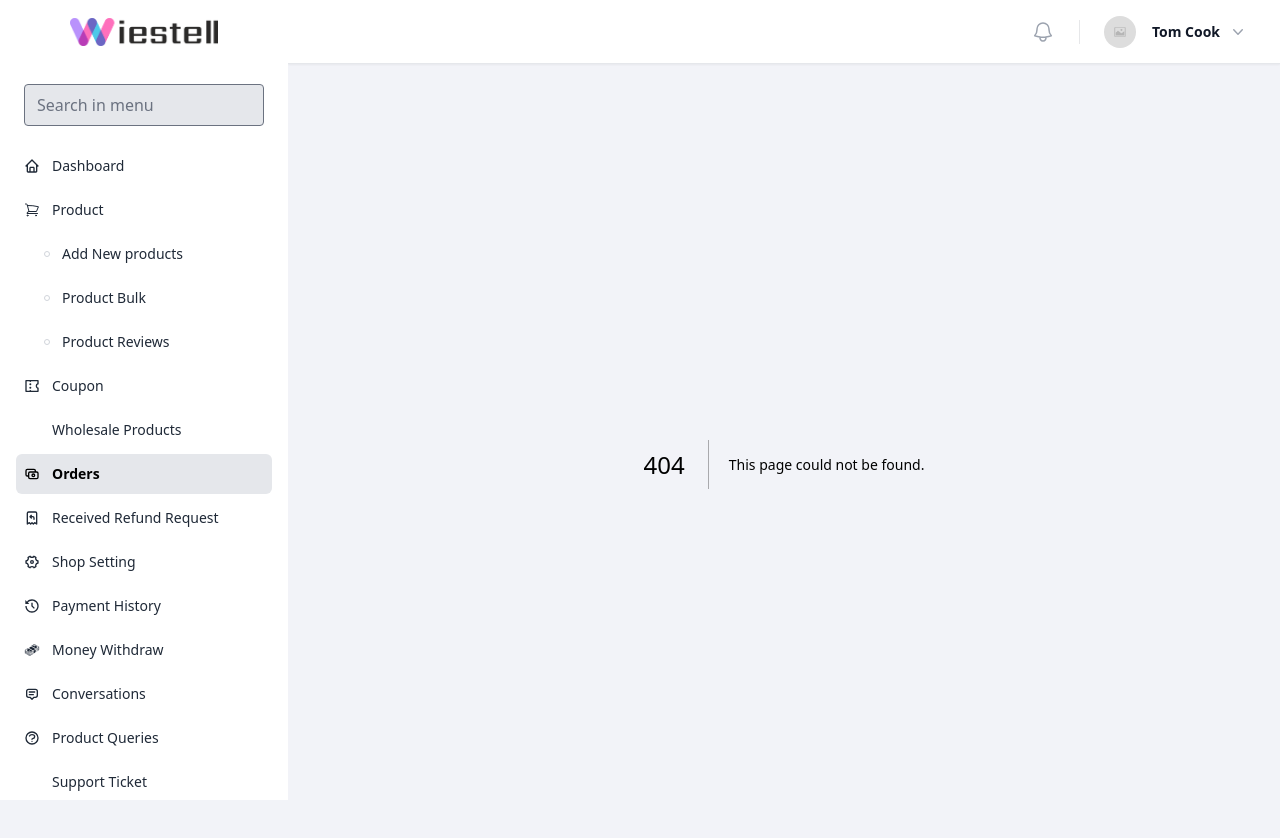
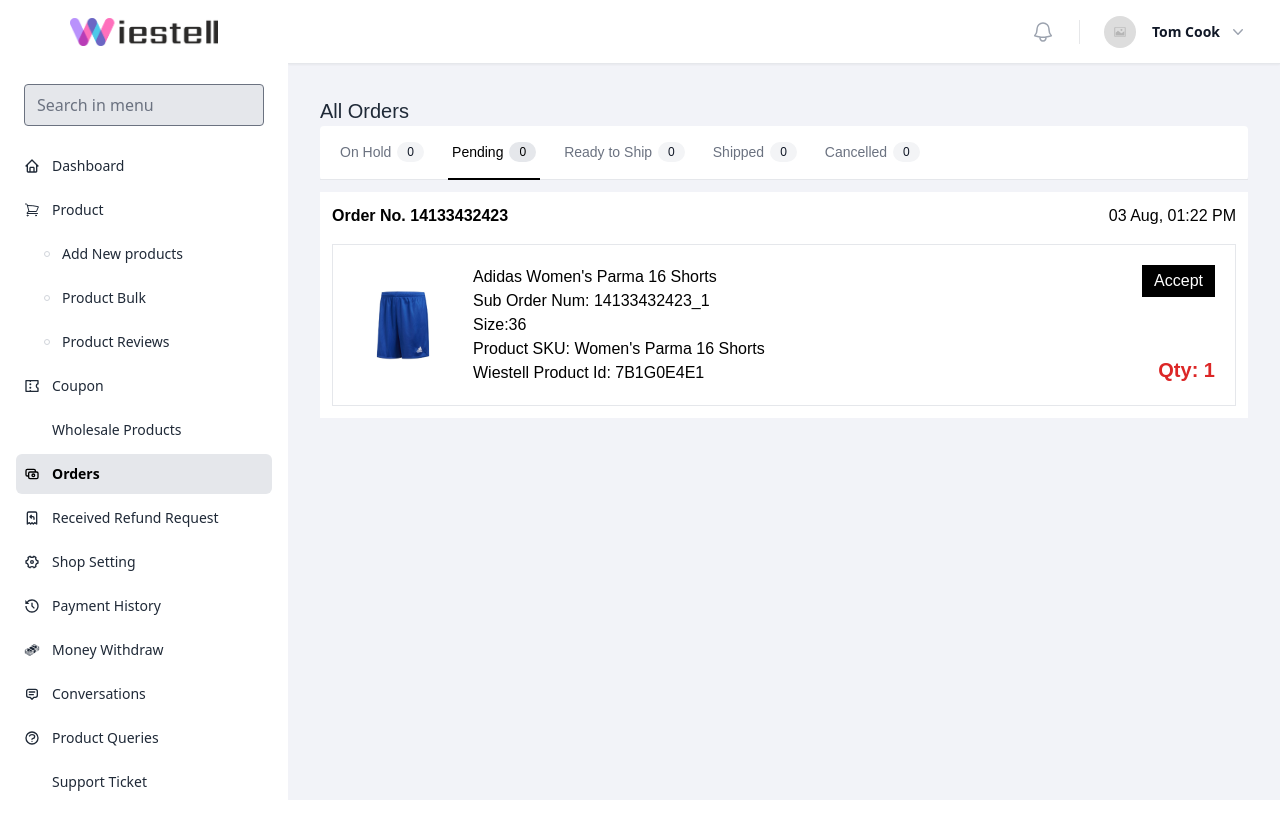
Before and after one commit to Garyson26/SecOps-IOCs-Radar-X-Twitter, a Next.js app: page /order in a window 1280 px wide. Before the commit this address had no page. Shown: the top 838 px of the page. After the commit the page ends 800 px from the top, so only its background shows below. Built offline with nearby package versions, Linux system fonts and the light colour scheme; some icons are missing.

Commit message:
added the order page and fixed the errors for the sidebar

```diff
--- a/src/components/AdminLayout/Sidebar.js
+++ b/src/components/AdminLayout/Sidebar.js
@@ -141,11 +141,11 @@
                   </div>
                 </Transition.Child>
                 {/* Sidebar component, swap this element with another sidebar if you like */}
-                <div className="flex grow flex-col gap-y-5 custom-scroll overflow-y-auto bg-gray-900 px-6 pb-4 ring-1 ring-white/10">
+                <div className="flex grow flex-col gap-y-5 custom-scroll overflow-y-auto bg-white px-6 pb-4 ring-1 ring-white/10">
                   <div className="flex h-16 shrink-0 items-center justify-center">
                     <img
                       className="h-8 w-auto"
-                      src="/assets/icons/LogoWHite.png"
+                      src="/assets/icons/Wiestell Logo.png"
                       alt="Your Company"
                     />
                   </div>
@@ -153,16 +153,18 @@
                     <ul role="list" className="flex flex-1 flex-col gap-y-7">
                       <li>
                         <ul role="list" className="-mx-2 space-y-1">
-                          {navigation.map((item, index) => (
-                            <li key={item.index}>
+                            {navigation.map((item, index) => {
+                              return (
+                                <li key={index}>
                                   <Link
                                     href={item.href}
                                     className={classNames(
                                       item.href === router.pathname
-                                    ? "bg-gray-800  text-white font-semibold"
-                                    : "text-gray-400 hover:text-white hover:font-semibold hover:bg-gray-800",
+                                        ? "bg-gray-200 font-semibold"
+                                        : "text-gray-800 hover:font-semibold hover:bg-gray-100",
                                       "group flex gap-x-3 items-center rounded-md p-2 text-sm transition duration-500 leading-6 "
                                     )}
+                                    onClick={() => setSidebarOpen(false)}
                                   >
                                     <item.icon
                                       className="h-4 w-4 shrink-0"
@@ -171,7 +173,9 @@
                                     {item.name}
                                   </Link>
                                 </li>
-                          ))}
+                              )
+                            }
+                            )}
                         </ul>
                       </li>
 
@@ -221,9 +225,8 @@
                 <ul role="list" className="-mx-2 space-y-1">
                   {navigation.map((item) => {
                     return (
-                      <>
+                      <React.Fragment key={item.name}>
                         <li
-                          key={item.name}
                           className={classNames(
                             item.href === router.pathname
                               ? "bg-gray-200 font-semibold"
@@ -271,7 +274,7 @@
                             </div>
                           );
                         })}
-                      </>
+                      </React.Fragment>
                     );
                   })}
                 </ul>
--- a/src/components/Product/ProductDescription.js
+++ b/src/components/Product/ProductDescription.js
@@ -8,7 +8,7 @@
       </label>
       <div className="mt-1 sm:mt-0 col-span-12 sm:col-span-8 px-4">
         <input
-          class="relative m-0 block w-full min-w-0 flex-auto cursor-pointer rounded border border-solid border-neutral-300 bg-clip-padding px-3 py-[0.32rem] font-normal leading-[2.15] text-neutral-700 transition duration-300 ease-in-out file:-mx-3 file:-my-[0.32rem] file:cursor-pointer file:overflow-hidden file:rounded-none file:border-0 file:border-solid file:border-inherit file:bg-neutral-100 file:px-3 file:py-[0.32rem] file:text-neutral-700 file:transition file:duration-150 file:ease-in-out file:[border-inline-end-width:1px] file:[margin-inline-end:0.75rem] hover:file:bg-neutral-200 focus:border-primary focus:text-neutral-700 focus:shadow-te-primary focus:outline-none dark:border-neutral-600 dark:text-neutral-200 dark:file:bg-neutral-700 dark:file:text-neutral-100 dark:focus:border-primary"
+          className="relative m-0 block w-full min-w-0 flex-auto cursor-pointer rounded border border-solid border-neutral-300 bg-clip-padding px-3 py-[0.32rem] font-normal leading-[2.15] text-neutral-700 transition duration-300 ease-in-out file:-mx-3 file:-my-[0.32rem] file:cursor-pointer file:overflow-hidden file:rounded-none file:border-0 file:border-solid file:border-inherit file:bg-neutral-100 file:px-3 file:py-[0.32rem] file:text-neutral-700 file:transition file:duration-150 file:ease-in-out file:[border-inline-end-width:1px] file:[margin-inline-end:0.75rem] hover:file:bg-neutral-200 focus:border-primary focus:text-neutral-700 focus:shadow-te-primary focus:outline-none dark:border-neutral-600 dark:text-neutral-200 dark:file:bg-neutral-700 dark:file:text-neutral-100 dark:focus:border-primary"
           id="formFileLg"
           type="file"
         />
--- a/src/components/Product/ProductImages.js
+++ b/src/components/Product/ProductImages.js
@@ -8,7 +8,7 @@
       </label>
       <div className="mt-1 sm:mt-0 col-span-12 sm:col-span-8 px-4">
         <input
-          class="relative m-0 block w-full min-w-0 flex-auto cursor-pointer rounded border border-solid border-neutral-300 bg-clip-padding px-3 py-[0.32rem] font-normal leading-[2.15] text-neutral-700 transition duration-300 ease-in-out file:-mx-3 file:-my-[0.32rem] file:cursor-pointer file:overflow-hidden file:rounded-none file:border-0 file:border-solid file:border-inherit file:bg-neutral-100 file:px-3 file:py-[0.32rem] file:text-neutral-700 file:transition file:duration-150 file:ease-in-out file:[border-inline-end-width:1px] file:[margin-inline-end:0.75rem] hover:file:bg-neutral-200 focus:border-primary focus:text-neutral-700 focus:shadow-te-primary focus:outline-none dark:border-neutral-600 dark:text-neutral-200 dark:file:bg-neutral-700 dark:file:text-neutral-100 dark:focus:border-primary"
+          className="relative m-0 block w-full min-w-0 flex-auto cursor-pointer rounded border border-solid border-neutral-300 bg-clip-padding px-3 py-[0.32rem] font-normal leading-[2.15] text-neutral-700 transition duration-300 ease-in-out file:-mx-3 file:-my-[0.32rem] file:cursor-pointer file:overflow-hidden file:rounded-none file:border-0 file:border-solid file:border-inherit file:bg-neutral-100 file:px-3 file:py-[0.32rem] file:text-neutral-700 file:transition file:duration-150 file:ease-in-out file:[border-inline-end-width:1px] file:[margin-inline-end:0.75rem] hover:file:bg-neutral-200 focus:border-primary focus:text-neutral-700 focus:shadow-te-primary focus:outline-none dark:border-neutral-600 dark:text-neutral-200 dark:file:bg-neutral-700 dark:file:text-neutral-100 dark:focus:border-primary"
           id="formFileLg"
           type="file"
         />
--- /dev/null
+++ b/src/pages/order/index.js
@@ -0,0 +1,88 @@
+import Image from "next/image";
+import React, { useState } from "react";
+const tabs = [
+  { id: 1, name: "On Hold", count: "0" },
+  { id: 2, name: "Pending", count: "0" },
+  { id: 3, name: "Ready to Ship", count: "0" },
+  { id: 4, name: "Shipped", count: "0" },
+  { id: 5, name: "Cancelled", count: "0" },
+];
+
+function classNames(...classes) {
+  return classes.filter(Boolean).join(" ");
+}
+const Order = () => {
+  const [selectedTab, setSelectedTab] = useState(2);
+  return (
+    <div className="py-8 font-poppins">
+      <div className="px-4 sm:px-6 mb-8 lg:px-8">
+        <h2 className="text-gray-800 font-medium text-[20px]">
+          All Orders
+        </h2>
+        <div className=" bg-white mb-3 rounded">
+          <div className="border-b px-4 border-gray-200">
+            <nav className="-mb-px flex space-x-5" aria-label="Tabs">
+              {tabs.map((tab) => (
+                <button
+                  key={tab.id}
+                  onClick={() => setSelectedTab(tab.id)}
+                  className={classNames(
+                    selectedTab === tab.id
+                      ? "border-black text-black"
+                      : "border-transparent text-gray-500 hover:border-gray-200 hover:text-gray-700",
+                    "flex whitespace-nowrap border-b-2 py-4 px-1 text-sm font-medium"
+                  )}
+                >
+                  {tab.name}
+                  {tab.count ? (
+                    <span
+                      className={classNames(
+                        selectedTab === tab.id
+                          ? "bg-gray-200 text-black"
+                          : "bg-gray-100 text-gray-900",
+                        "ml-1.5 hidden rounded-full py-0.5 px-2.5 text-xs font-medium md:inline-block"
+                      )}
+                    >
+                      {tab.count}
+                    </span>
+                  ) : null}
+                </button>
+              ))}
+            </nav>
+          </div>
+        </div>
+        <div className="bg-white p-3">
+          <div className="flex items-center justify-between mb-4">
+            <h2 className="font-semibold">Order No. 14133432423</h2>
+            <span className="font-medium">03 Aug, 01:22 PM</span>
+          </div>
+          <div className="border flex p-5 bg-white">
+            <Image src="/assets/images/blueshots.png" alt="Loading..." width="100" height="100" />
+            <div className="flex px-5  flex-1 flex-col">
+                <h2 className="font-medium ">
+                Adidas Women's Parma 16 Shorts
+                </h2>
+                <span>
+                Sub Order Num: 14133432423_1
+                </span>
+                <span>Size:36</span>
+                <span>Product SKU: Women's Parma 16 Shorts</span>
+                <span>Wiestell Product Id: 7B1G0E4E1</span>
+            </div>
+            <div className="flex flex-col justify-between items-end">
+
+                <button className="bg-black text-white px-3 py-1">
+                Accept
+                </button>
+                <h2 className="text-red-600 font-semibold text-[20px]">
+                    Qty: 1
+                </h2>
+            </div>
+          </div>
+        </div>
+      </div>
+    </div>
+  );
+};
+
+export default Order;
--- a/src/pages/profile.js
+++ b/src/pages/profile.js
@@ -52,10 +52,10 @@
                                     </div>
                                 </div>
                                 <div className="w-full lg:w-4/12 px-4 lg:order-3 lg:text-right lg:self-center">
-                                    <div class="py-6 px-3 mt-32 sm:mt-0">
-                                        <Link href='/editProfile'>
+                                    <div className="py-6 px-3 mt-32 sm:mt-0">
+                                        <Link href='/editprofile'>
 
-                                        <button class="bg-pink-500 active:bg-pink-600 uppercase text-white font-bold hover:shadow-md shadow text-xs px-4 py-2 rounded outline-none focus:outline-none sm:mr-2 mb-1 ease-linear transition-all duration-150" type="button">
+                                        <button className="bg-pink-500 active:bg-pink-600 uppercase text-white font-bold hover:shadow-md shadow text-xs px-4 py-2 rounded outline-none focus:outline-none sm:mr-2 mb-1 ease-linear transition-all duration-150" type="button">
                                             Edit Profile
                                         </button>
                                         </Link>
```
Lines whose indentation alone changed are shown as unchanged.
